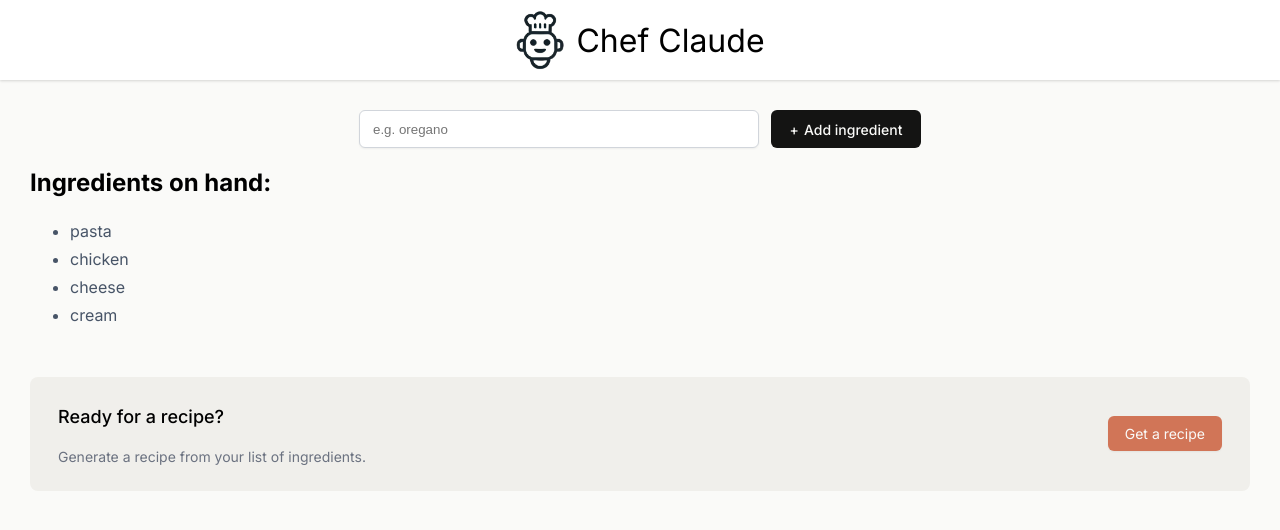
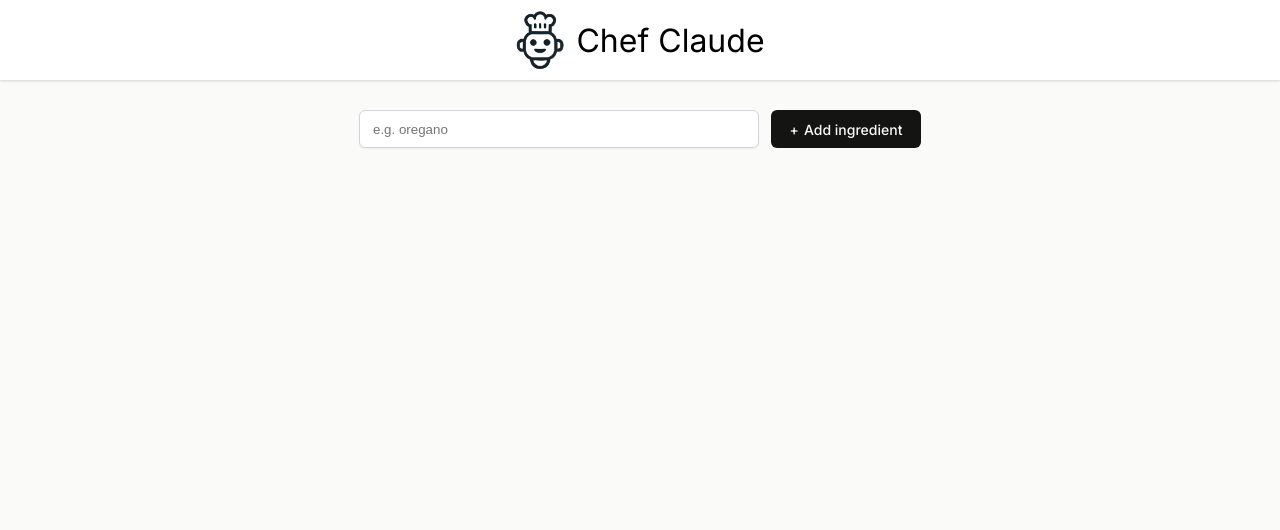
Before and after one commit to ZakAhmedd/React-2, a React (Vite) app: page / in a window 1280 px wide. Shown: the top 530 px of the page. Built offline with nearby package versions, Linux system fonts and the light colour scheme; no server answers; what @huggingface/inference would draw is missing.

Commit message:
empty state

```diff
--- a/components/Main.jsx
+++ b/components/Main.jsx
@@ -4,12 +4,7 @@ import ClaudeRecipe from "./ClaudeRecipe";
 import { getRecipeFromMistral } from "../ai"
 
 export default function Main() {
-  const [ingredients, setIngredients] = React.useState([
-    "pasta",
-    "chicken",
-    "cheese",
-    "cream"
-  ]);
+  const [ingredients, setIngredients] = React.useState([]);
 
   function addIngredient(formData) {
     const newIngredient = formData.get("ingredient");
```
